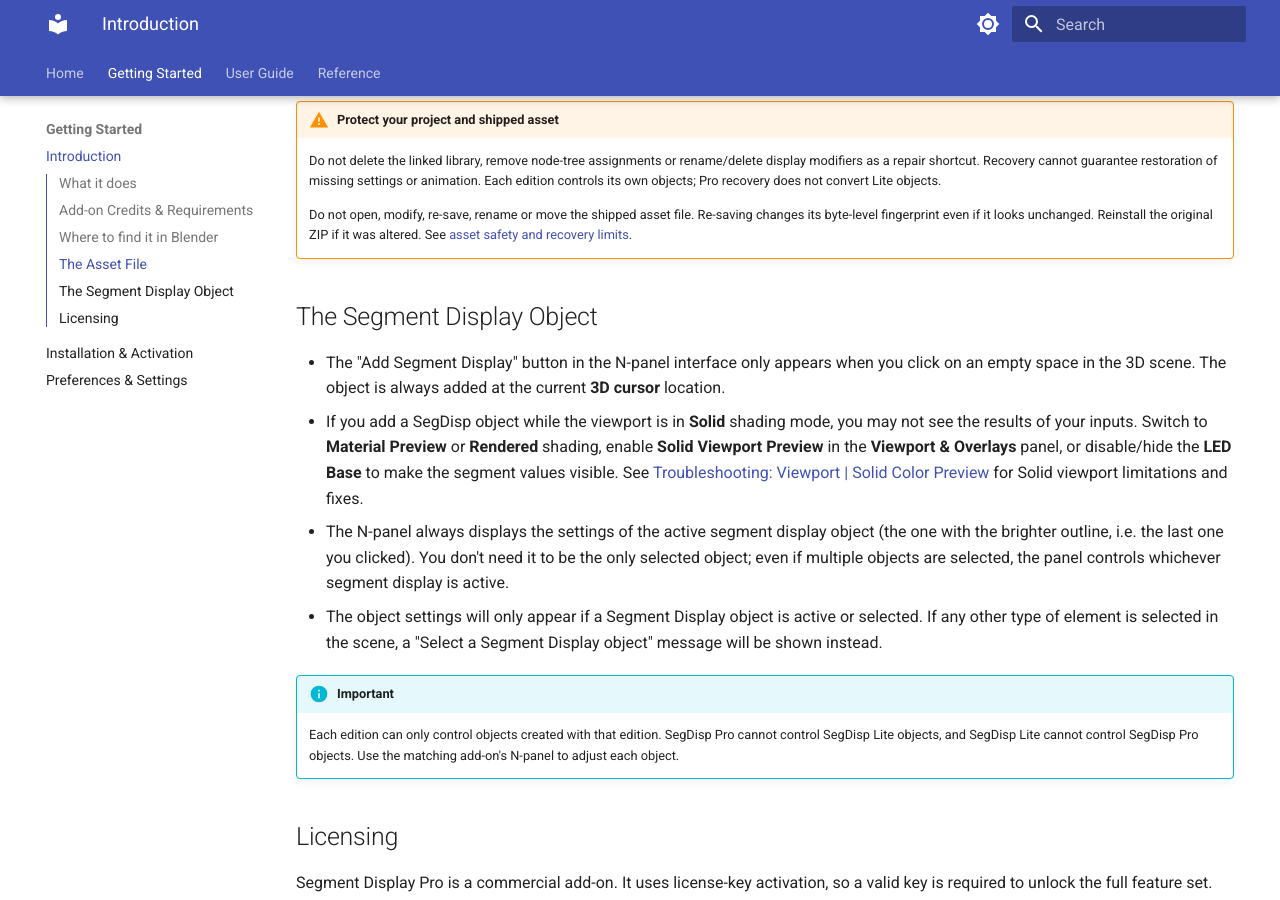
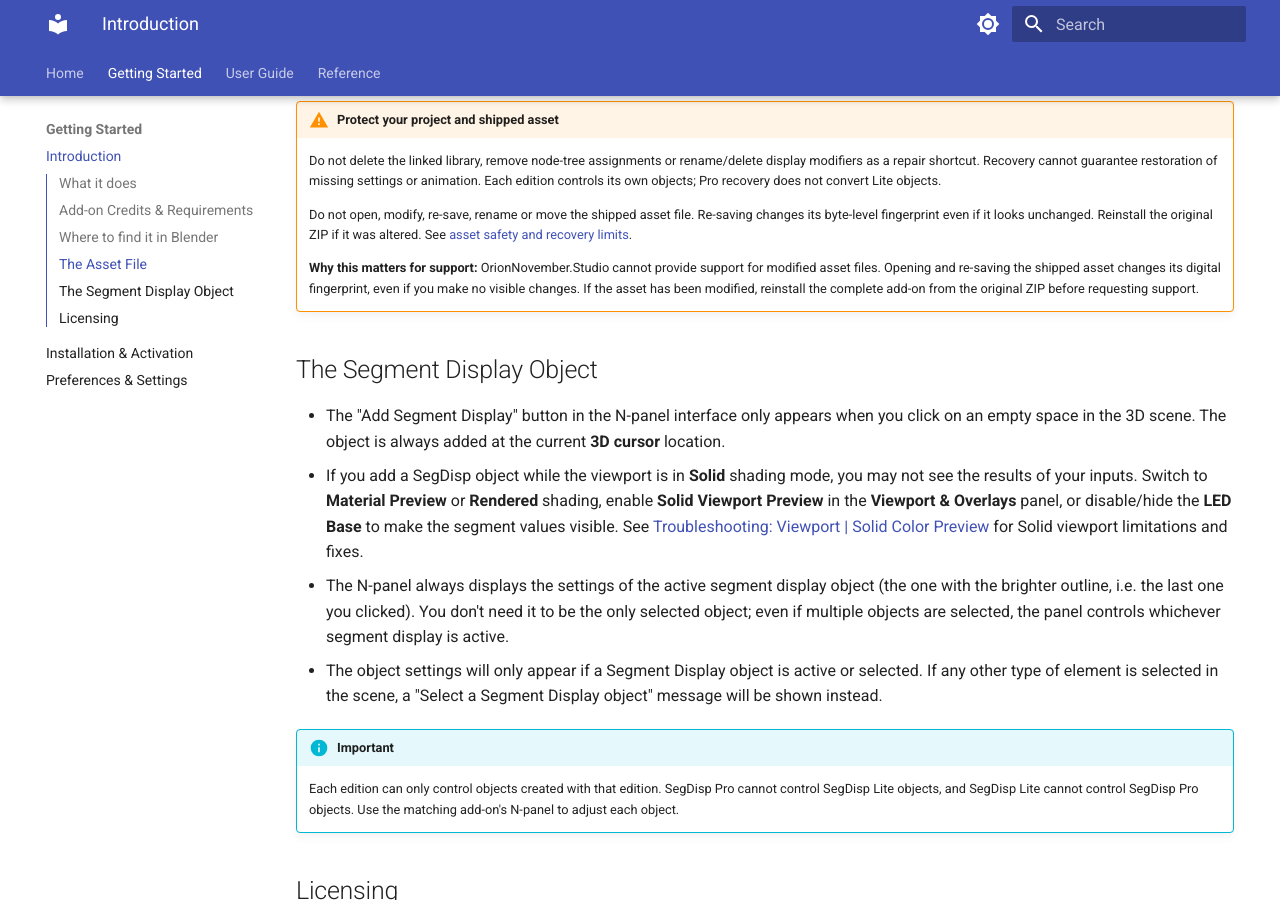
Before and after one commit to ahmetmaya-orion/segment-display-pro-docs, an MkDocs documentation site: the page built from docs/introduction.md, in a window 1280 px wide and 900 px high, scrolled down 2240 px. Built offline with MkDocs 1.6.1 and Material for MkDocs 9.7.7, drawn with Linux system fonts in a browser that asks for light colours; the version menu is left out.

Commit message:
docs: restore modified-asset support policy in introduction and troubleshooting

```diff
--- a/docs/introduction.md
+++ b/docs/introduction.md
@@ -62,6 +62,8 @@
 
     Do not open, modify, re-save, rename or move the shipped asset file. Re-saving changes its byte-level fingerprint even if it looks unchanged. Reinstall the original ZIP if it was altered. See [asset safety and recovery limits](troubleshooting.md#the-asset-file).
 
+    **Why this matters for support:** OrionNovember.Studio cannot provide support for modified asset files. Opening and re-saving the shipped asset changes its digital fingerprint, even if you make no visible changes. If the asset has been modified, reinstall the complete add-on from the original ZIP before requesting support.
+
 ## The Segment Display Object
 
 - The "Add Segment Display" button in the N-panel interface only appears when you click on an empty space in the 3D scene. The object is always added at the current **3D cursor** location.
```
Also changed, not shown: docs/troubleshooting.md (+2 -0 lines).
